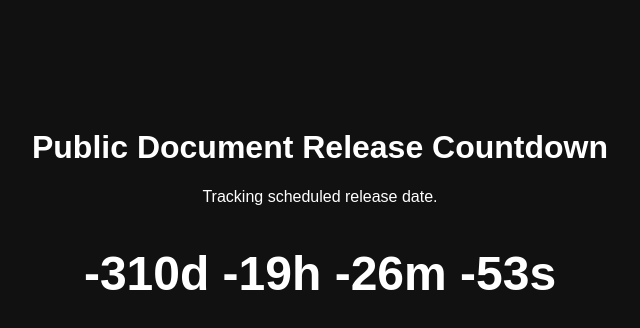
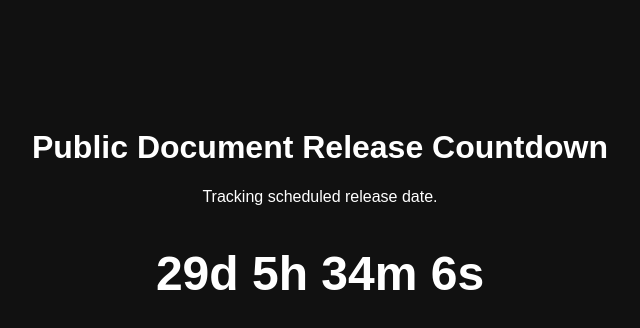
Before and after one commit to eclaybro/epstein-countdown, a plain HTML site: page index.html in a window 1280 px wide. Shown: the whole page, without its empty margins (320-960 px from the left). Drawn offline with Linux system fonts and the light colour scheme.

Commit message:
Update index.html

```diff
--- a/index.html
+++ b/index.html
@@ -26,7 +26,8 @@
 
   <script>
     // SET YOUR TARGET DATE HERE
-    const releaseDate = new Date("2025-01-15T00:00:00").getTime();
+const releaseDate = new Date("2025-12-19T23:59:59").getTime();
+
 
     setInterval(() => {
       const now = new Date().getTime();
```
